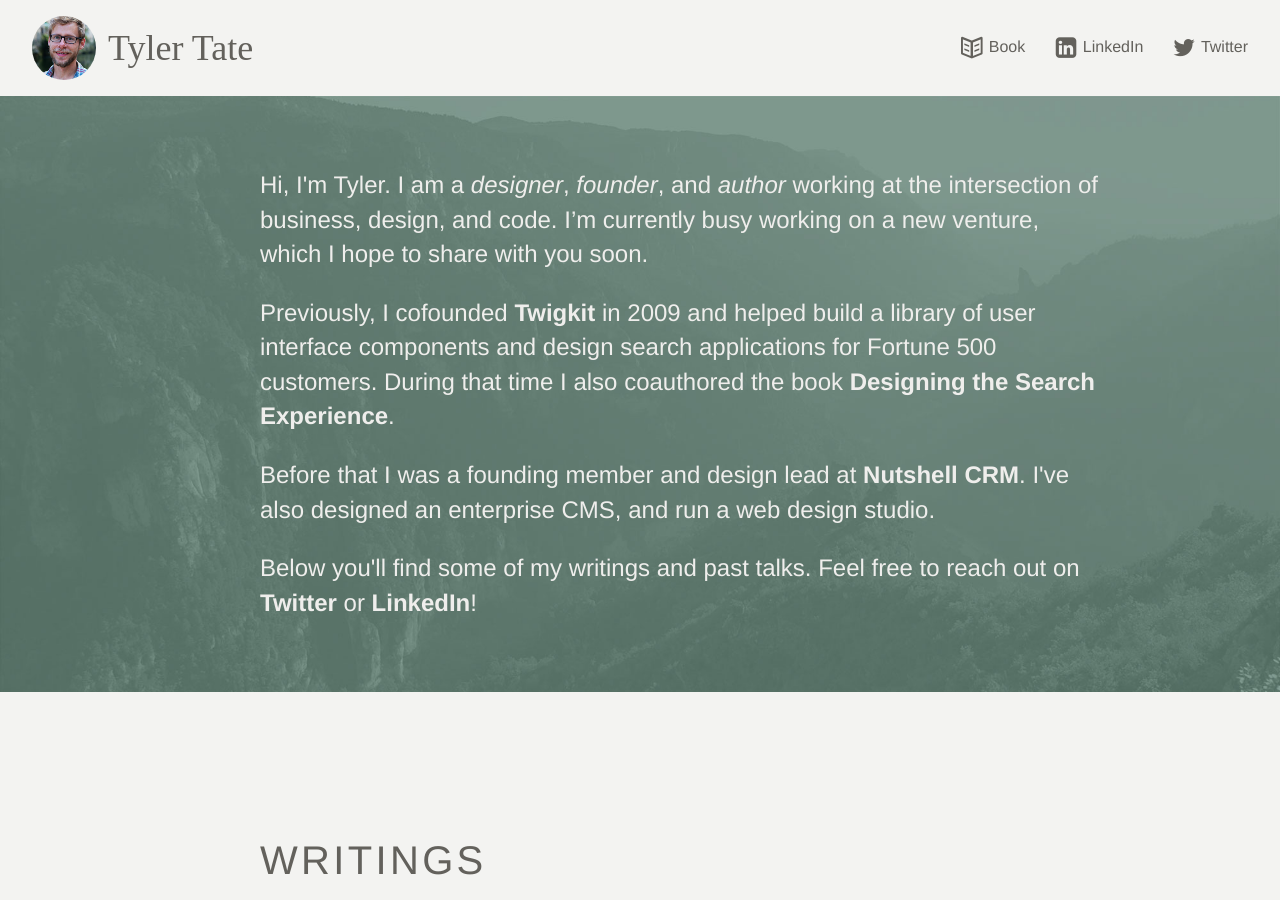
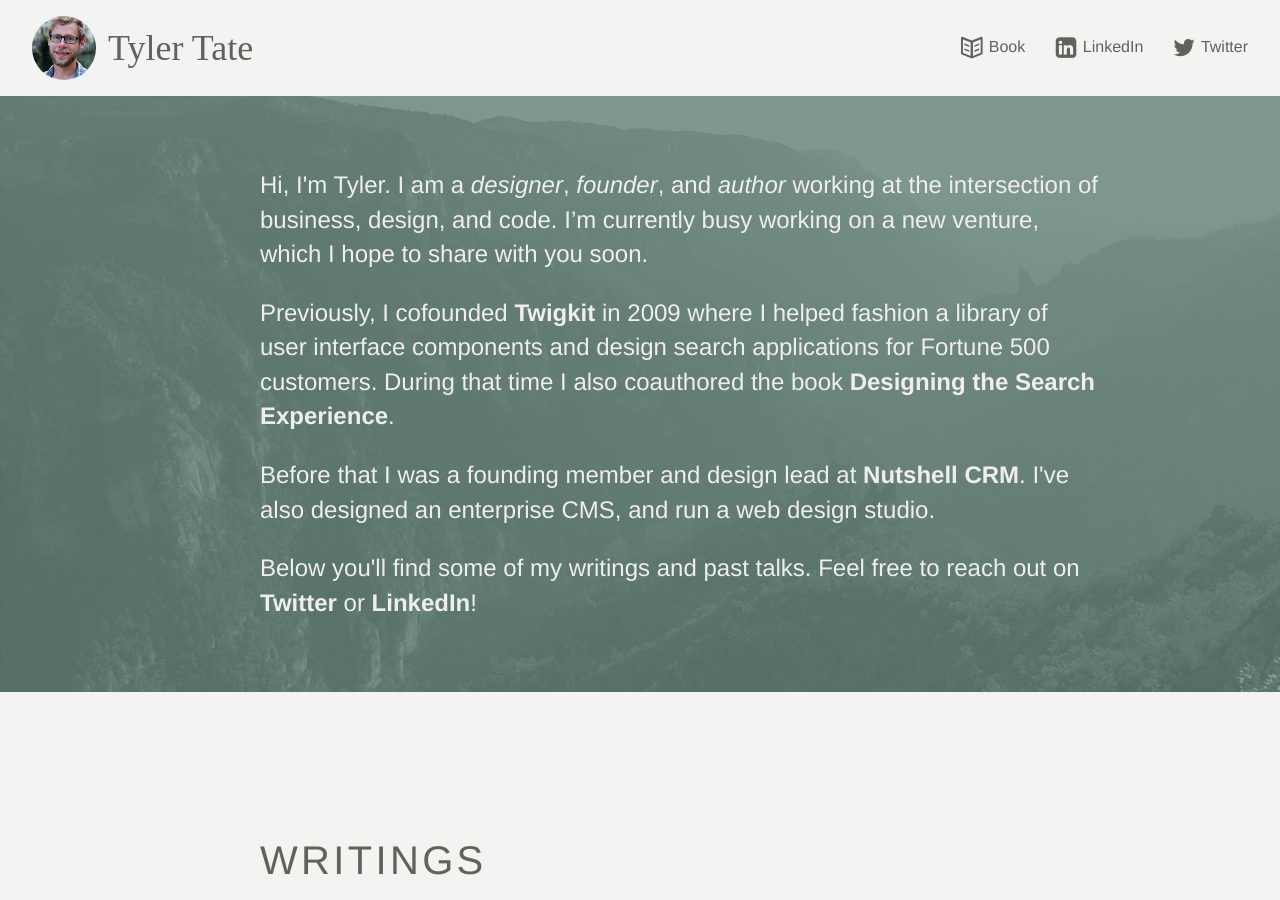
Before and after one commit to SeriouslyInc/tylertate, a Jekyll site: the page built from index.html, in a window 1280 px wide and 900 px high. Built offline with Jekyll 4.4.1, drawn with Linux system fonts in a browser that asks for light colours.

Commit message:
Bio text update.

```diff
--- a/index.html
+++ b/index.html
@@ -7,7 +7,7 @@ bodyId: home
 <header class="hero">
 	<h2 class="hero-text">
 		<p>Hi, I'm Tyler. I am a <em>designer</em>, <em>founder</em>, and <em>author</em> working at the intersection of business, design, and code. I’m currently busy working on a new venture, which I hope to share with you soon.</p>
-		<p>Previously, I cofounded <a href="http://twigkit.com/">Twigkit</a> in 2009 and helped build a library of user interface components and design search applications for Fortune 500 customers. During that time I also coauthored the book <a href="http://designingthesearchexperience.com/">Designing the Search Experience</a>.</p>
+		<p>Previously, I cofounded <a href="http://twigkit.com/">Twigkit</a> in 2009 where I helped fashion a library of user interface components and design search applications for Fortune 500 customers. During that time I also coauthored the book <a href="http://designingthesearchexperience.com/">Designing the Search Experience</a>.</p>
 		<p>Before that I was a founding member and design lead at <a href="http://nutshell.com/">Nutshell CRM</a>. I've also designed an enterprise CMS, and run a web design studio.</p>
 		<p>Below you'll find some of my writings and past talks. Feel free to reach out on <a href="http://twitter.com/tylertate">Twitter</a> or <a href="http://uk.linkedin.com/in/tylertate/">LinkedIn</a>!</p>
 	</h2>
```
